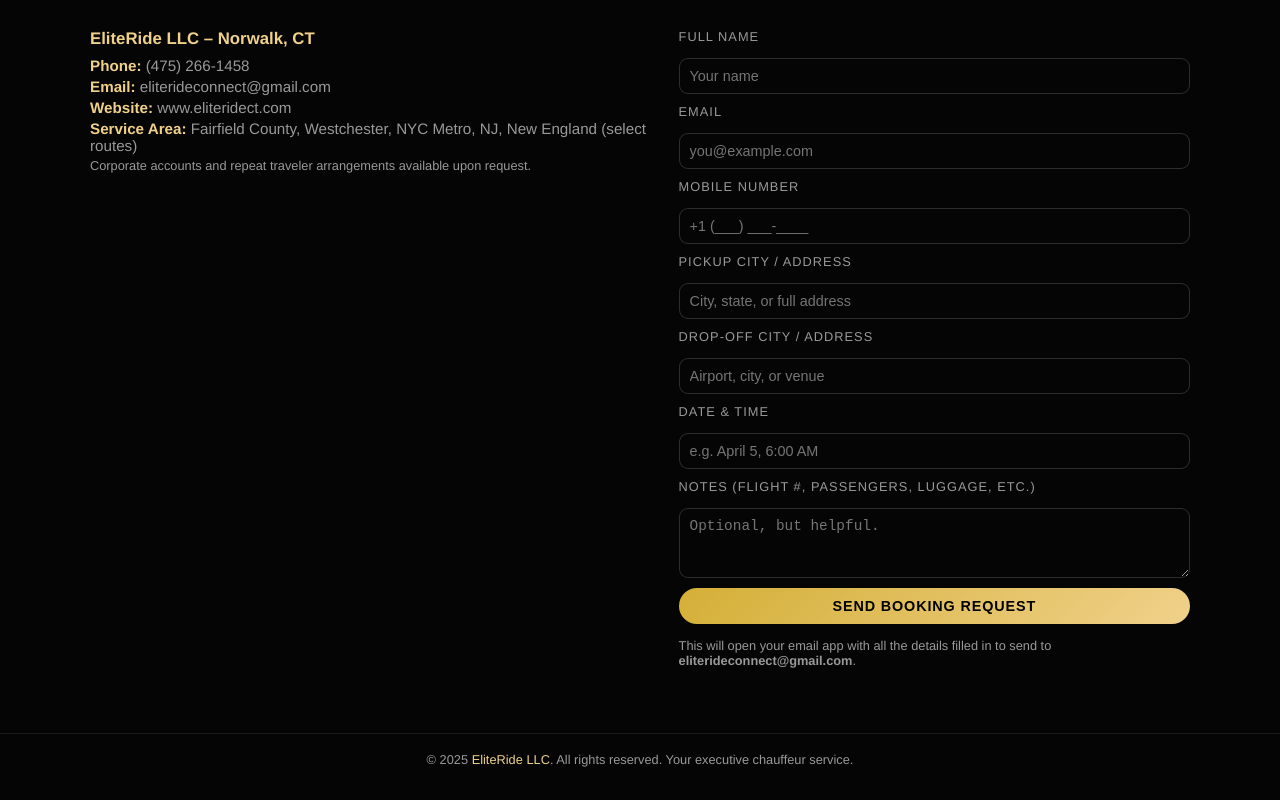
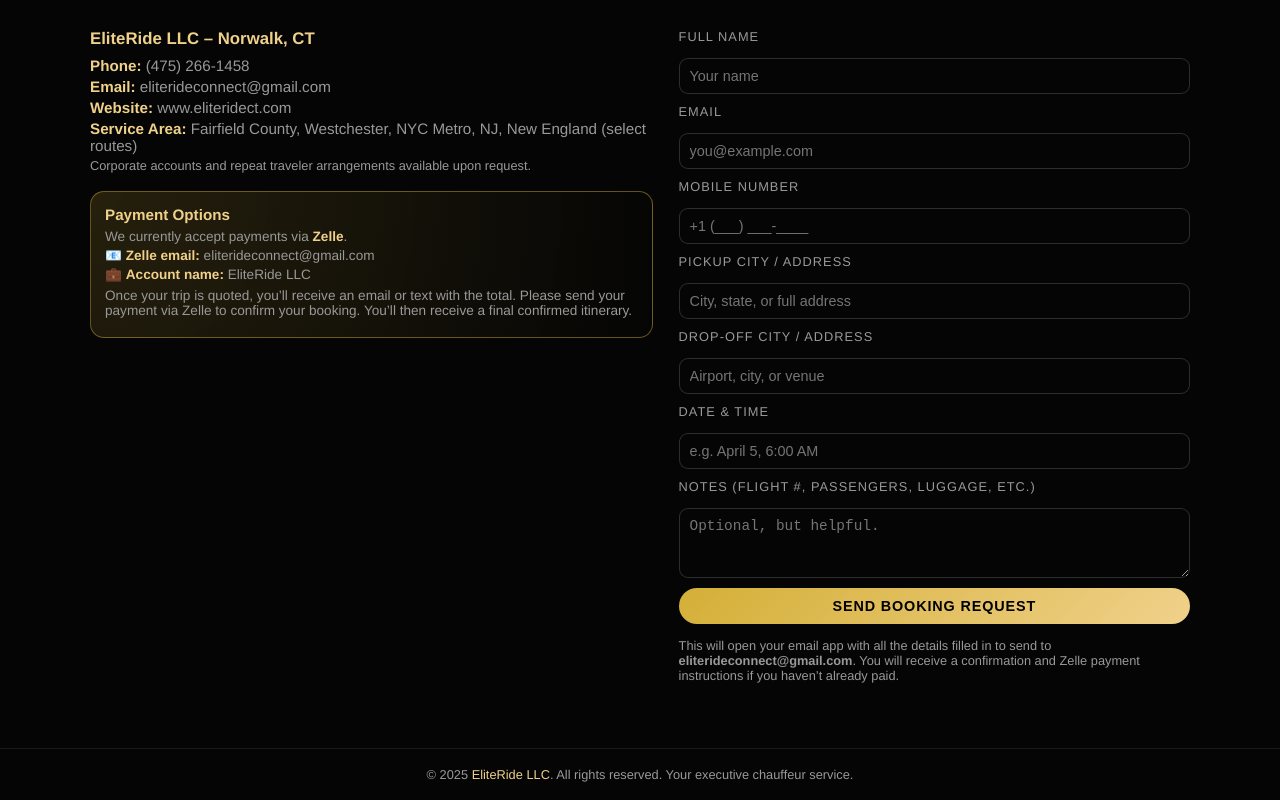
Before and after one commit to eliteride1/eliteride-site, a plain HTML site: page index.html in a window 1280 px wide. Shown: the part 2863-3663 px from the top of the page. Drawn offline with Linux system fonts and the light colour scheme.

Commit message:
Update index.html
Index.html Zelle info

```diff
--- a/index.html
+++ b/index.html
@@ -113,8 +113,9 @@
             content: "";
             position: absolute;
             inset: 0;
-            background: radial-gradient(circle at top left, rgba(212, 175, 55, 0.25), transparent 50%),
-                        radial-gradient(circle at bottom right, rgba(212, 175, 55, 0.18), transparent 55%);
+            background:
+                radial-gradient(circle at top left, rgba(212, 175, 55, 0.25), transparent 50%),
+                radial-gradient(circle at bottom right, rgba(212, 175, 55, 0.18), transparent 55%);
             opacity: 0.9;
         }
 
@@ -448,6 +449,33 @@
             margin-top: 4px;
         }
 
+        /* Payment box */
+        .payment-box {
+            margin-top: 18px;
+            padding: 14px 14px 16px;
+            border-radius: 14px;
+            border: 1px solid rgba(212, 175, 55, 0.45);
+            background: radial-gradient(circle at top left, rgba(212, 175, 55, 0.16), rgba(5, 5, 5, 0.95));
+        }
+
+        .payment-title {
+            font-size: 0.95rem;
+            font-weight: 600;
+            color: var(--accent-soft);
+            margin-bottom: 6px;
+        }
+
+        .payment-box p {
+            font-size: 0.85rem;
+            color: var(--muted);
+            margin: 3px 0;
+        }
+
+        .payment-highlight {
+            color: var(--accent-soft);
+            font-weight: 600;
+        }
+
         footer {
             border-top: 1px solid rgba(255, 255, 255, 0.08);
             padding: 18px 20px;
@@ -547,8 +575,8 @@
                 Serving Connecticut, Westchester, NYC and beyond.
             </p>
             <div class="hero-actions">
-                <button class="btn-primary" onclick="scrollToId('rates')">Get Instant Fare</button>
-                <button class="btn-ghost" onclick="scrollToId('contact')">Request a Booking</button>
+                <button class="btn-primary" type="button" onclick="scrollToId('rates')">Get Instant Fare</button>
+                <button class="btn-ghost" type="button" onclick="scrollToId('contact')">Request a Booking</button>
             </div>
             <div class="hero-meta">
                 <strong>24/7</strong> availability · Professional chauffeur · Clean, spacious SUV
@@ -781,6 +809,26 @@
                 <p class="booking-help">
                     Corporate accounts and repeat traveler arrangements available upon request.
                 </p>
+
+                <!-- Payment Options (Zelle) -->
+                <div class="payment-box">
+                    <div class="payment-title">Payment Options</div>
+                    <p>
+                        We currently accept payments via
+                        <span class="payment-highlight">Zelle</span>.
+                    </p>
+                    <p>
+                        📧 <span class="payment-highlight">Zelle email:</span> eliterideconnect@gmail.com
+                    </p>
+                    <p>
+                        💼 <span class="payment-highlight">Account name:</span> EliteRide LLC
+                    </p>
+                    <p style="margin-top:6px;">
+                        Once your trip is quoted, you’ll receive an email or text with the total.
+                        Please send your payment via Zelle to confirm your booking. You’ll then receive a
+                        final confirmed itinerary.
+                    </p>
+                </div>
             </div>
 
             <div>
@@ -809,7 +857,8 @@
                     <button class="btn-primary" type="submit">Send Booking Request</button>
                     <div class="booking-help">
                         This will open your email app with all the details filled in to send to
-                        <strong>eliterideconnect@gmail.com</strong>.
+                        <strong>eliterideconnect@gmail.com</strong>. You will receive a confirmation and Zelle
+                        payment instructions if you haven’t already paid.
                     </div>
                 </form>
             </div>
```
